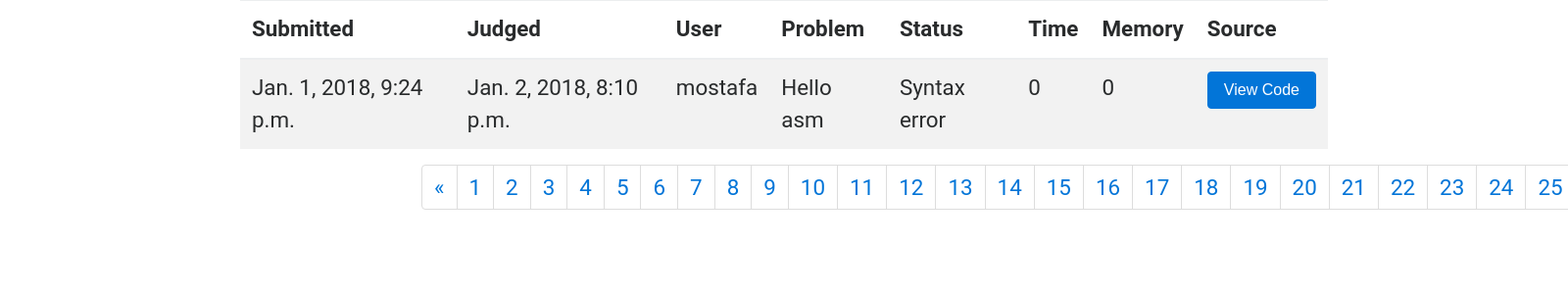
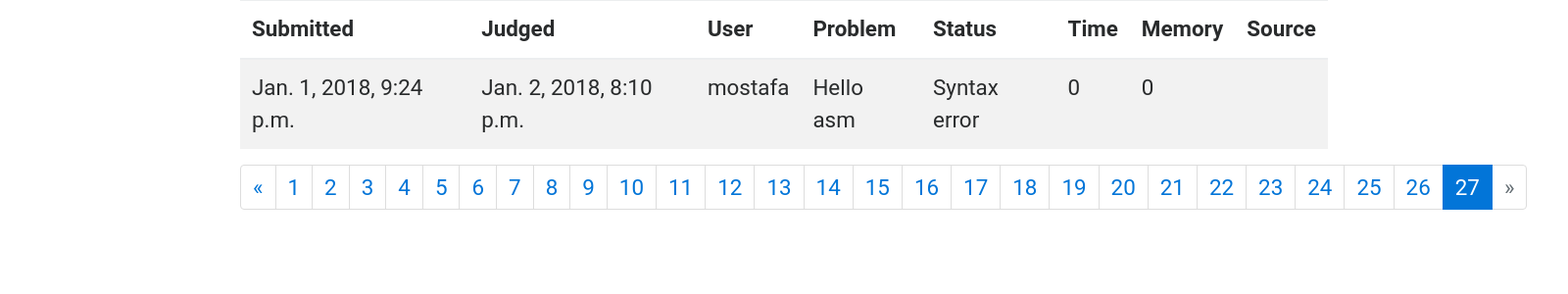
Before and after one commit to khaledkee/Brackets, a Django app: page /submissions/164 in a window 1600 px wide; the page is wider, and only the part inside the window is pictured. Shown: the part 59-359 px from the top of that part at 98% size. Run offline with Django 3.2, Linux system fonts and the light colour scheme; data comes from the database, SQL or seed files in the repository; both versions use the stored data as it was after the commit; some libraries are stand-ins or nearby versions.

Commit message:
submissions

```diff
--- a/templates/submissions.html
+++ b/templates/submissions.html
@@ -82,11 +82,11 @@
                                 {{ submission.memory }}
                             </td>
                             <td>
-{#                                {% if user.id == submission.user.id %}#}
+                                {% if user.id == submission.user.id or user.is_superuser %}
                                     <button data-source="{{ submission.code }}" data-id="{{ submission.id }}" class="view-code btn btn-primary" type="button" data-toggle="modal" data-target="#codeModal">
                                         View Code
                                     </button>
-{#                                {% endif %}#}
+                                {% endif %}
                             </td>
                         </tr>
                     {% endfor %}
@@ -111,7 +111,7 @@
                 </div>
             </div>
         </div>
-        <nav class="Page navigation offset-2">
+        <nav class="Page navigation">
             {% if submissions.has_other_pages %}
                 <ul class="pagination mx-auto">
                     {% if submissions.has_previous %}
```
Also changed, not shown: db.sqlite3.
